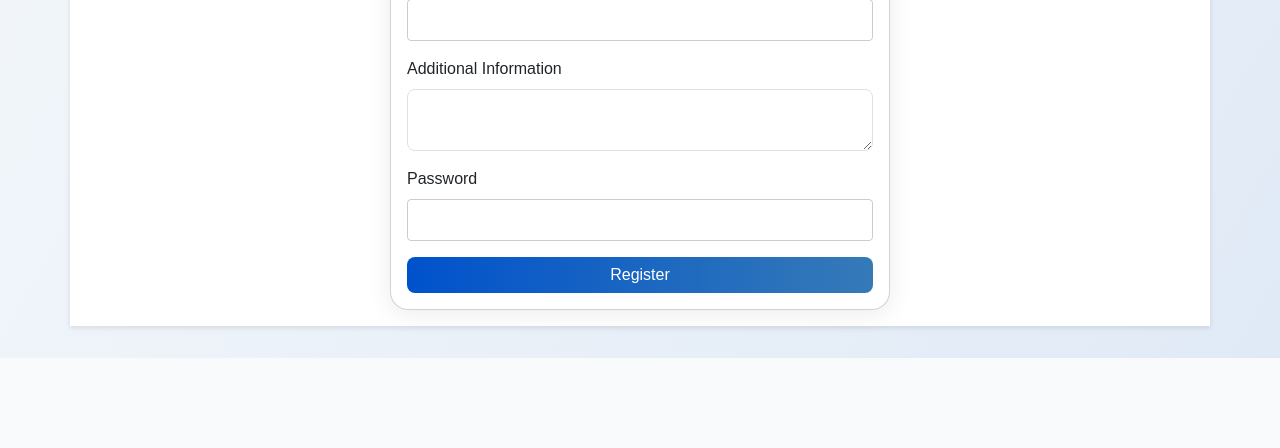
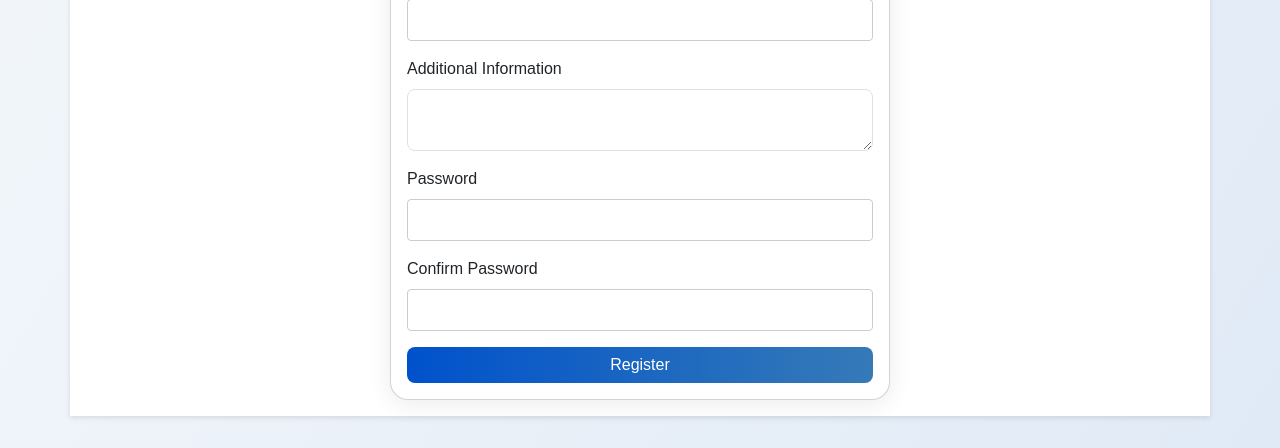
Before and after one commit to Kamolchig/LULAC-DIRECTORY, a Flask app: page /register in a window 1280 px wide. Shown: the part 974-1422 px from the top of the page. Before the commit the page ends 1332 px from the top, so only its background shows below. Run offline with Flask 2, Linux system fonts and the light colour scheme.

Commit message:
Fix colors 8

```diff
--- a/app.py
+++ b/app.py
@@ -56,8 +56,11 @@ def register():
         occupation = request.form.get('occupation')
         additional_info = request.form.get('additional_info')
         password = request.form.get('password')
+        confirm_password = request.form.get('confirm_password')
         if not email or not password:
             error = 'Email and password required.'
+        elif password != confirm_password:
+            error = 'Passwords do not match.'
         else:
             password_hash = hash_password(password)
             try:
--- a/templates/register.html
+++ b/templates/register.html
@@ -48,6 +48,10 @@
                 <label class="form-label">Password</label>
                 <input type="password" name="password" class="form-control" required>
             </div>
+            <div class="mb-3">
+                <label class="form-label">Confirm Password</label>
+                <input type="password" name="confirm_password" class="form-control" required>
+            </div>
             <button type="submit" class="btn btn-primary w-100">Register</button>
         </form>
         {% if error %}
```
Also changed, not shown: membership.db, 1 other file.
